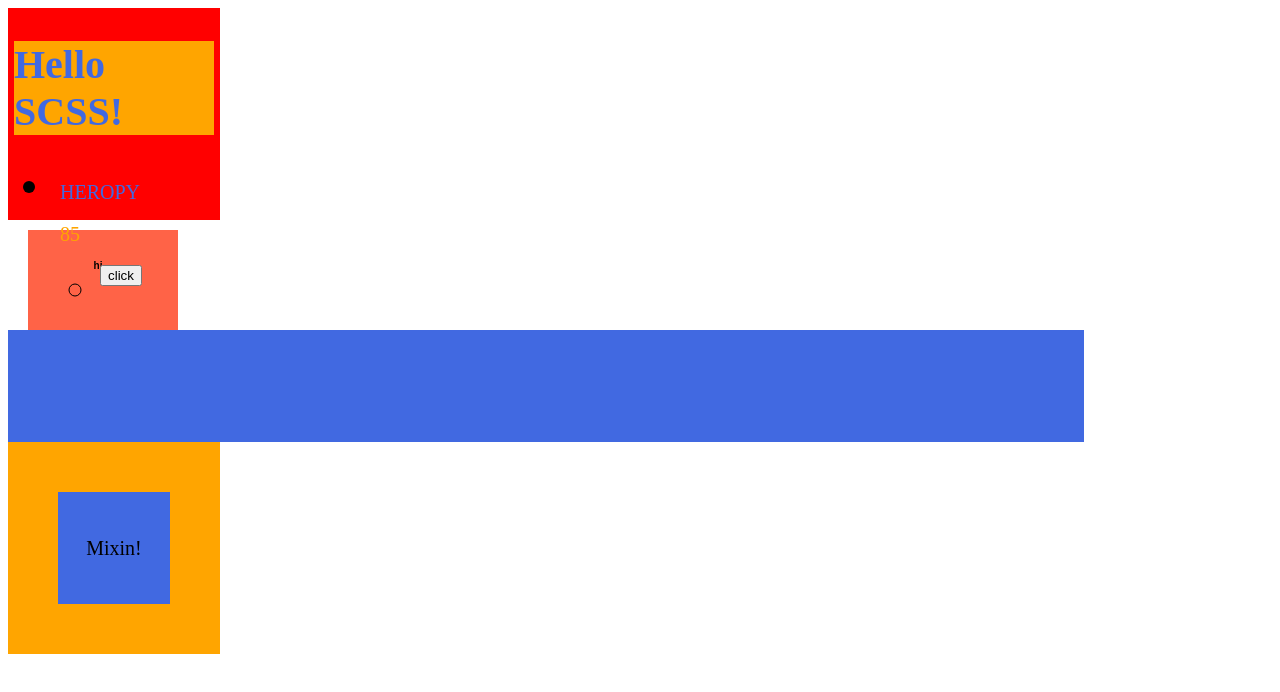
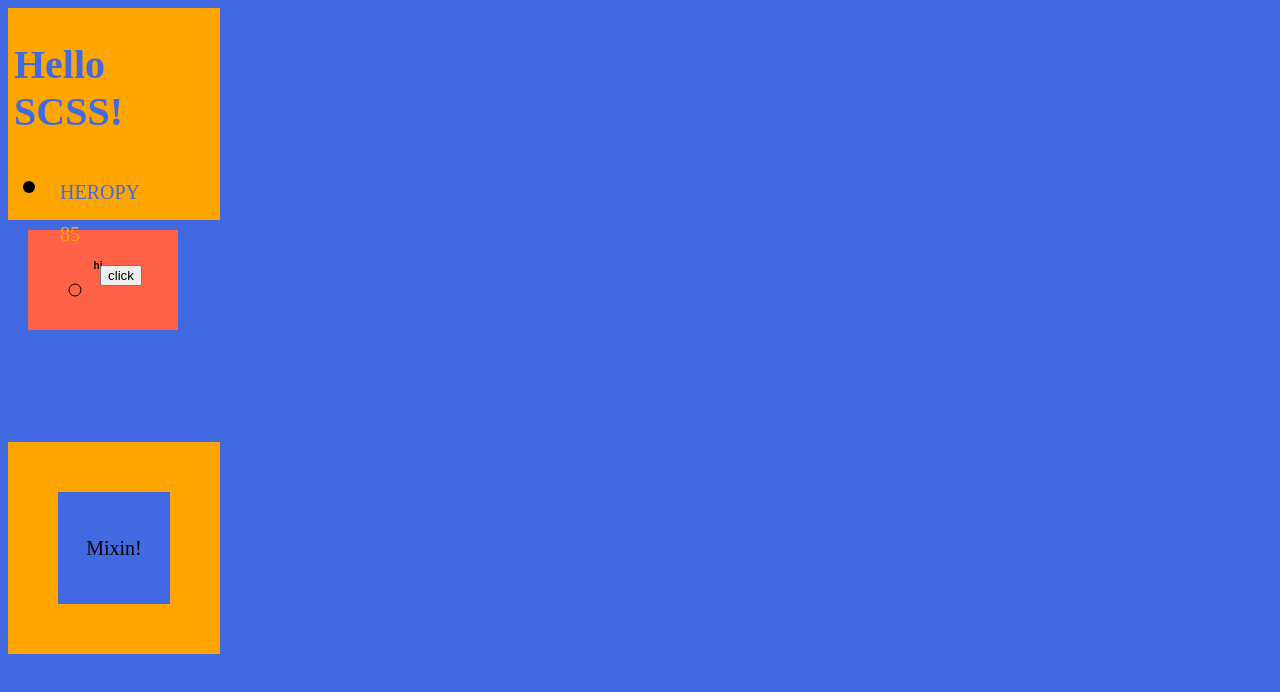
Before and after one commit to l0u0h0/SCSS, a website built with Parcel: page index.html in a window 1280 px wide. Built offline with nearby package versions, Linux system fonts and the light colour scheme.

Commit message:
SCSS import

```diff
--- a/main.scss
+++ b/main.scss
@@ -1,9 +1,9 @@
+@import "./sub", "./sub2";
 $color: royalblue;
 
 .container {
   h1 {
     color: $color;
-    background-color: orange;
     // font-size: 60px;
   }
   ul {
--- /dev/null
+++ b/sub.scss
@@ -0,0 +1,5 @@
+body {
+  .container {
+    background-color: orange;
+  }
+}
--- /dev/null
+++ b/sub2.scss
@@ -0,0 +1,3 @@
+body {
+  background-color: royalblue;
+}
```
Also changed, not shown: README.md.
